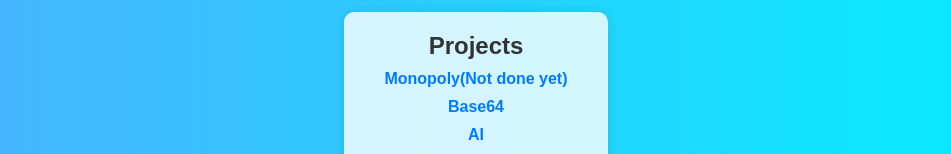
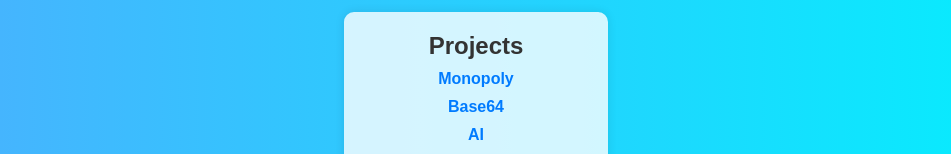
Before and after one commit to Videesh-Aluri/Random-Stuff, a plain HTML site: page index.html in a window 1280 px wide. Shown: the part 224-378 px from the top of the page, without its empty margins (164-1115 px from the left). Drawn offline with Linux system fonts and the light colour scheme.

Commit message:
Update index.html

```diff
--- a/index.html
+++ b/index.html
@@ -14,7 +14,7 @@
     <section>
       <h2>Projects</h2>
       <ul>
-        <li><a href="Monopoly/index.html">Monopoly(Not done yet)</a></li>
+        <li><a href="Monopoly/index.html">Monopoly</a></li>
         <li><a href="Base64/index.html">Base64</a></li>
         <li><a href="AI-js/index.html">AI</a></li>
         <li><a href="Character Counter/index.html">Character Counter</a></li>
```
